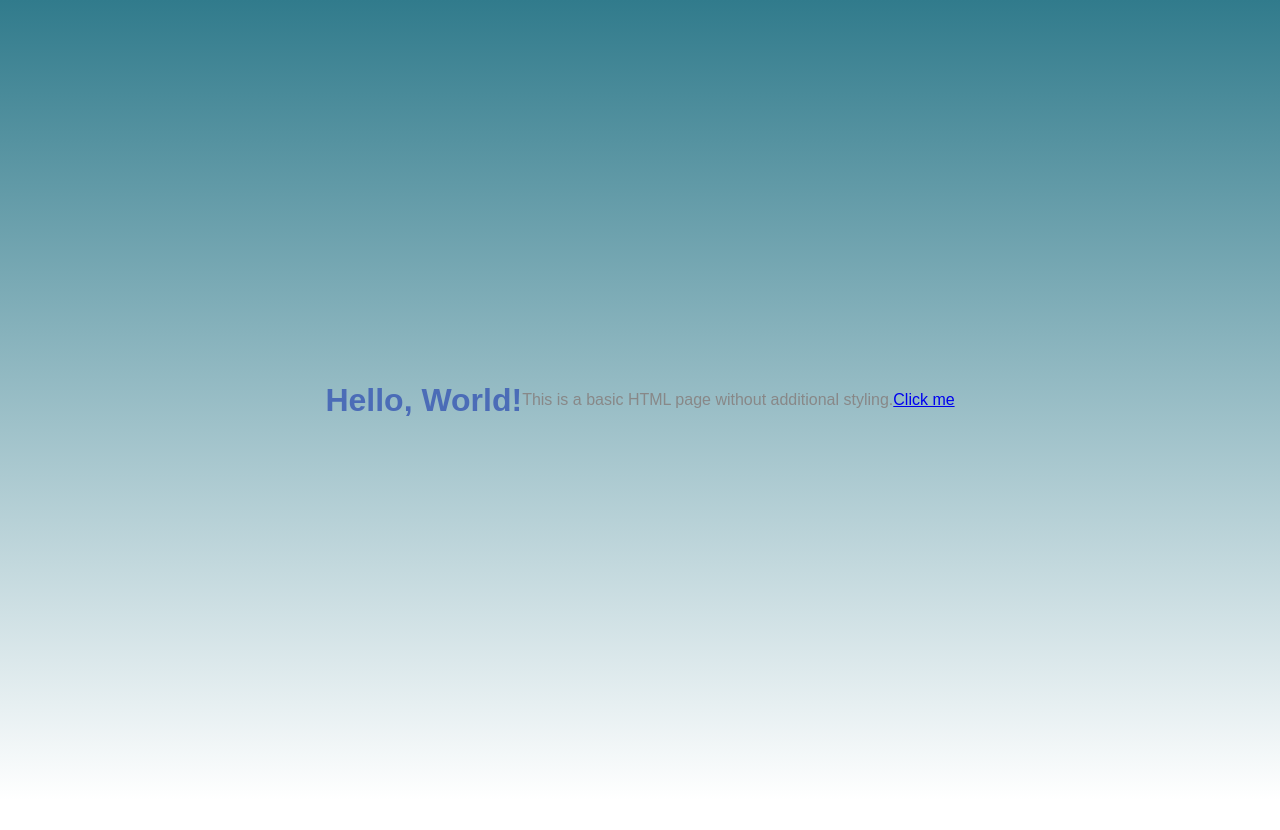
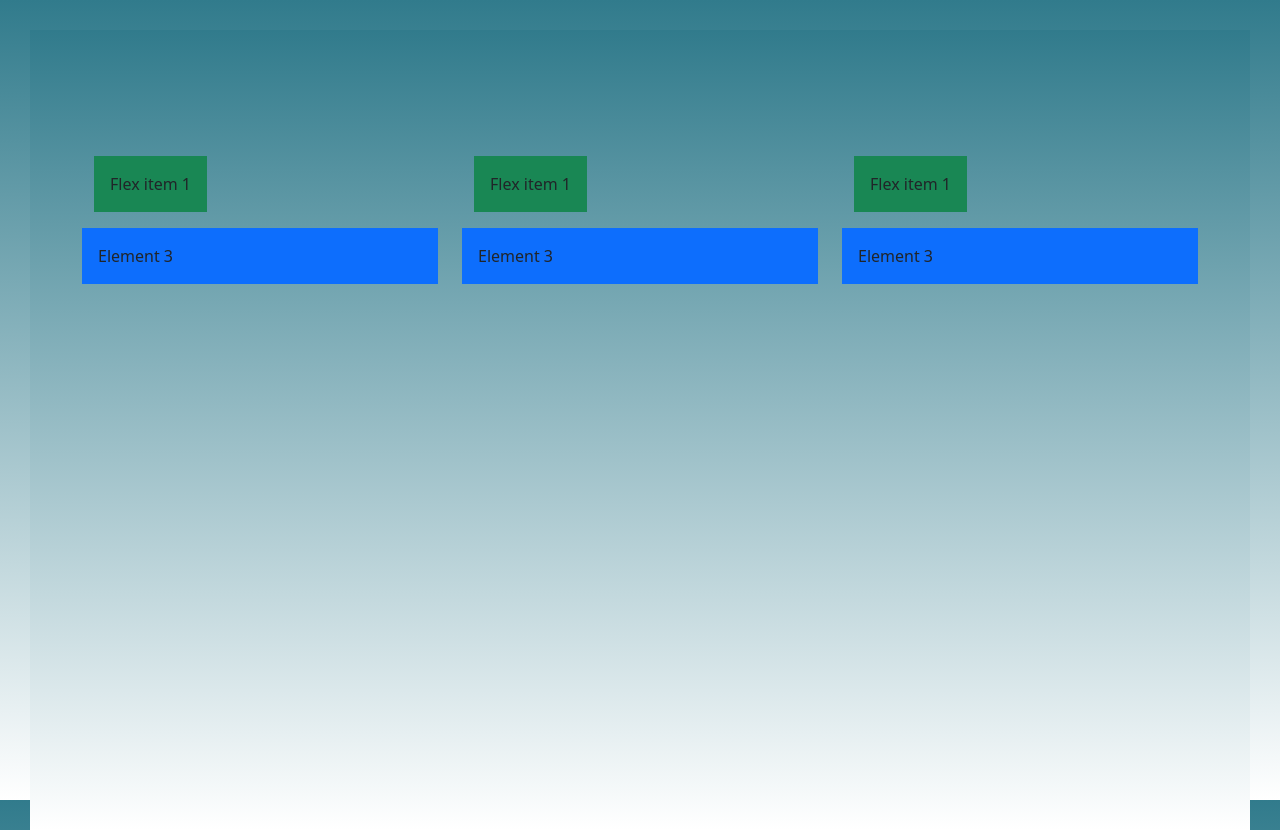
Before and after one commit to mdieng123/WiseW, a React (Create React App) app: page /dashboard in a window 1280 px wide. Before the commit the page ends 800 px from the top, so only its background shows below. Built offline with nearby package versions, Linux system fonts and the light colour scheme.

Commit message:
fixed body styling

```diff
--- a/package.json
+++ b/package.json
@@ -9,6 +9,7 @@
     "@testing-library/jest-dom": "^5.17.0",
     "@testing-library/react": "^13.4.0",
     "@testing-library/user-event": "^13.5.0",
+    "bootstrap": "^5.3.2",
     "react": "^18.2.0",
     "react-dom": "^18.2.0",
     "react-native-gesture-handler": "^2.14.0",
--- /dev/null
+++ b/src/components/Folder/Folder.css
@@ -0,0 +1,9 @@
+.custom-position {
+    position: relative;
+  }
+
+  .absolute-position {
+    position: absolute;
+    top: 0;
+    left: 0;
+  }
--- /dev/null
+++ b/src/components/Folder/Folder.js
@@ -0,0 +1,25 @@
+
+import React, { useState } from 'react';
+import './Folder.css'; // Add styling
+import 'bootstrap/dist/css/bootstrap.min.css';
+
+const Folder = ({ header }) => {
+  return (
+    <div class="container mt-5 ">
+      <div class="col">
+        <div class="d-flex flex-row bg-highlight mb-3">
+          <div class="p-3 bg-success margin-0">Flex item 1</div>
+        </div>
+        <div class="row">
+            <div class="bg-primary p-3">Element 3</div>
+        </div>
+      </div>
+    </div>
+  );
+};
+
+Folder.defaultProps = {
+  header: 'Default',
+};
+
+export default Folder;
--- a/src/pages/Accounts.js
+++ b/src/pages/Accounts.js
@@ -11,6 +11,7 @@ import {
 const Accounts = () => {
     const pageStyle = {
         backgroundColor: '#F9FBF8',
+        width: '100%'
       };
 
 
--- a/src/pages/Dashboard.js
+++ b/src/pages/Dashboard.js
@@ -1,6 +1,8 @@
 import React from "react";
 import { FontAwesomeIcon } from "@fortawesome/react-fontawesome";
 import '../style/Main.css';
+import Folder from '../components/Folder/Folder.js';
+import 'bootstrap/dist/css/bootstrap.min.css';
 import {
   faMoneyBillWave,
   faPlus
@@ -9,9 +11,20 @@ import {
 const Dashboard = () => {
     return (
       <body>
-        <h1>Hello, World!</h1>
-        <p>This is a basic HTML page without additional styling.</p>
-        <a href="#">Click me</a>
+        <div class="container mt-5">
+
+            <div class="row">
+                <div class="col">
+                    <Folder header = "Groceries"></Folder>
+                </div>
+                <div class="col">
+                    <Folder header = "Groceries"></Folder>
+                </div>
+                <div class="col">
+                    <Folder header = "Groceries"></Folder>
+                </div>
+            </div>
+        </div>
       </body>
     );
   };
--- a/src/style/Main.css
+++ b/src/style/Main.css
@@ -3,8 +3,7 @@ body {
     background: linear-gradient(to top, #fff, #317b8c);
     margin: 0; /* Removes default margin on body */
     height: 100vh; /* Ensures the gradient covers the entire viewport height */
-    display: flex;
-    align-items: center;
+    padding: 30px;
     justify-content: center;
     color: #000000; /* Set text color to white or another contrasting color */
     font-family: Arial, sans-serif; /* Optional: Set a font-family */
```
Also changed, not shown: 1 other file (tests, documents, lock files or other folders).
